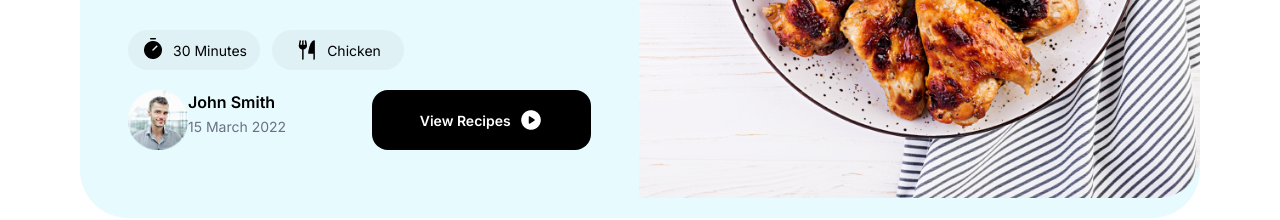
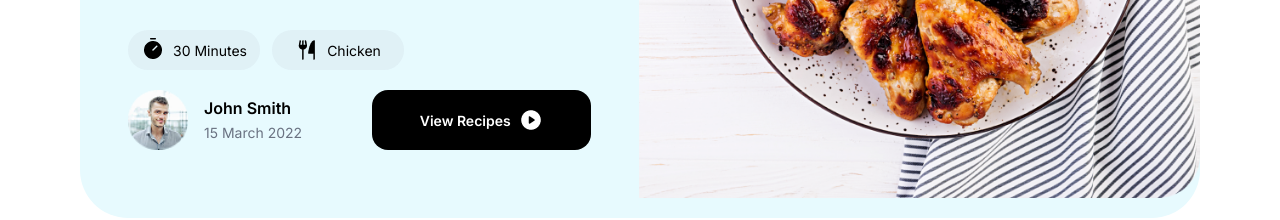
Before and after one commit to abbey-eleazer/Foodieland, a Vue app: page / in a window 1280 px wide. Shown: the part 506-726 px from the top of the page. Built offline with nearby package versions, Linux system fonts and the light colour scheme.

Commit message:
profile picture spacing

```diff
--- a/src/components/home/HeroComp.vue
+++ b/src/components/home/HeroComp.vue
@@ -35,8 +35,8 @@ import TimeCap from '../TimeCap.vue'
         </div>
 
         <!-- profile-pic and button  -->
-        <div class="py-5 flex items-center justify-between lg:gap-4">
-          <div class="flex">
+        <div class="py-5 flex items-center justify-between ">
+          <div class="flex items-center md:gap-2 lg:gap-4">
             <img class="w-10 h-10 md:w-15 md:h-15" src="../../assets/john.png" alt="profile-pic" />
             <div>
               <p class="font-semibold">John Smith</p>
```
